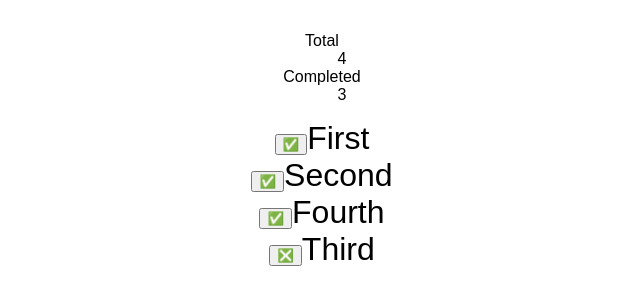
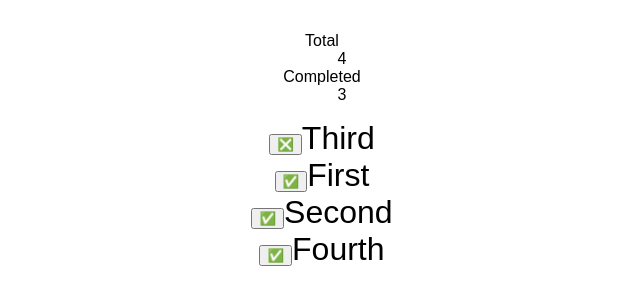
Before and after one commit to developingAlex/emoji-dos2, a React (Create React App) app: page / in a window 1280 px wide. Shown: the top 304 px of the page, without its empty margins (318-958 px from the left). Built offline with nearby package versions, Linux system fonts and the light colour scheme.

Commit message:
Fix sorting - now keeps appropriate index per todo item between changes

```diff
--- a/src/App.js
+++ b/src/App.js
@@ -78,7 +78,7 @@ class App extends Component {
 
   render() {
     // const items = this.state.items
-    const items = this.filterCompletedItems(this.state.items).concat(this.filterIncompletedItems(this.state.items))
+    const items = this.state.items
     const total = items.length
     let totalCompleted = 0
     items.forEach((item) => {
@@ -97,8 +97,12 @@ class App extends Component {
         </dl>
 
         {
-          items.map((item, index) => (
-            <TodoItem
+          items.map((item, index) => {
+            if (item.completed){
+              return null
+            }
+            else{
+              return <TodoItem
                 key={ index }
                 description={ item.description }
                 completed = { item.completed }
@@ -110,7 +114,29 @@ class App extends Component {
                   }
                 }
               />
-          ))
+            }
+          })
+        }
+        {
+          items.map((item, index) => {
+            if (!item.completed){
+              return null
+            }
+            else{
+              return <TodoItem
+                key={ index }
+                description={ item.description }
+                completed = { item.completed }
+                buttonType = { item.buttonType }
+                onToggleCompleted={
+                  () => {
+                    console.log('TodoItem onToggleCompleted received', index)
+                    this.onToggleItem(index)
+                  }
+                }
+              />
+            }
+          })
         }
       </div>
     );
```
Lines whose indentation alone changed are shown as unchanged.
